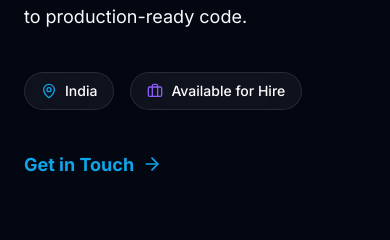
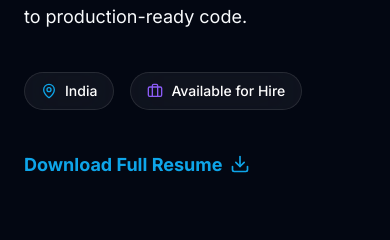
Before and after one commit to SHAIK-FIRDOS-01/Portfolio, a React (Vite) app: page / in a window 390 px wide. Shown: the part 1491-1731 px from the top of the page. Built offline with nearby package versions, Linux system fonts and the light colour scheme.

Commit message:
feat: add updated resume (mobile number removed)

```diff
--- a/src/sections/About.tsx
+++ b/src/sections/About.tsx
@@ -1,7 +1,7 @@
 import React from 'react';
 import { motion } from 'framer-motion';
 import GlassCard from '../components/GlassCard';
-import { Briefcase, GraduationCap, MapPin, ArrowRight } from 'lucide-react';
+import { Briefcase, GraduationCap, MapPin, ArrowRight, Download } from 'lucide-react';
 
 const About: React.FC = () => {
   return (
@@ -35,10 +35,11 @@ const About: React.FC = () => {
               </div>
             </div>
             <a
-              href="#footer"
+              href="/Resume.pdf"
+              download="Shaik_Firdos_Resume.pdf"
               className="inline-flex items-center gap-2 text-primary font-bold hover:gap-4 transition-all"
             >
-              Get in Touch <ArrowRight size={20} />
+              Download Full Resume <Download size={20} />
             </a>
           </div>
         </motion.div>
```
Also changed, not shown: 2 other files (tests, documents, lock files or other folders).
